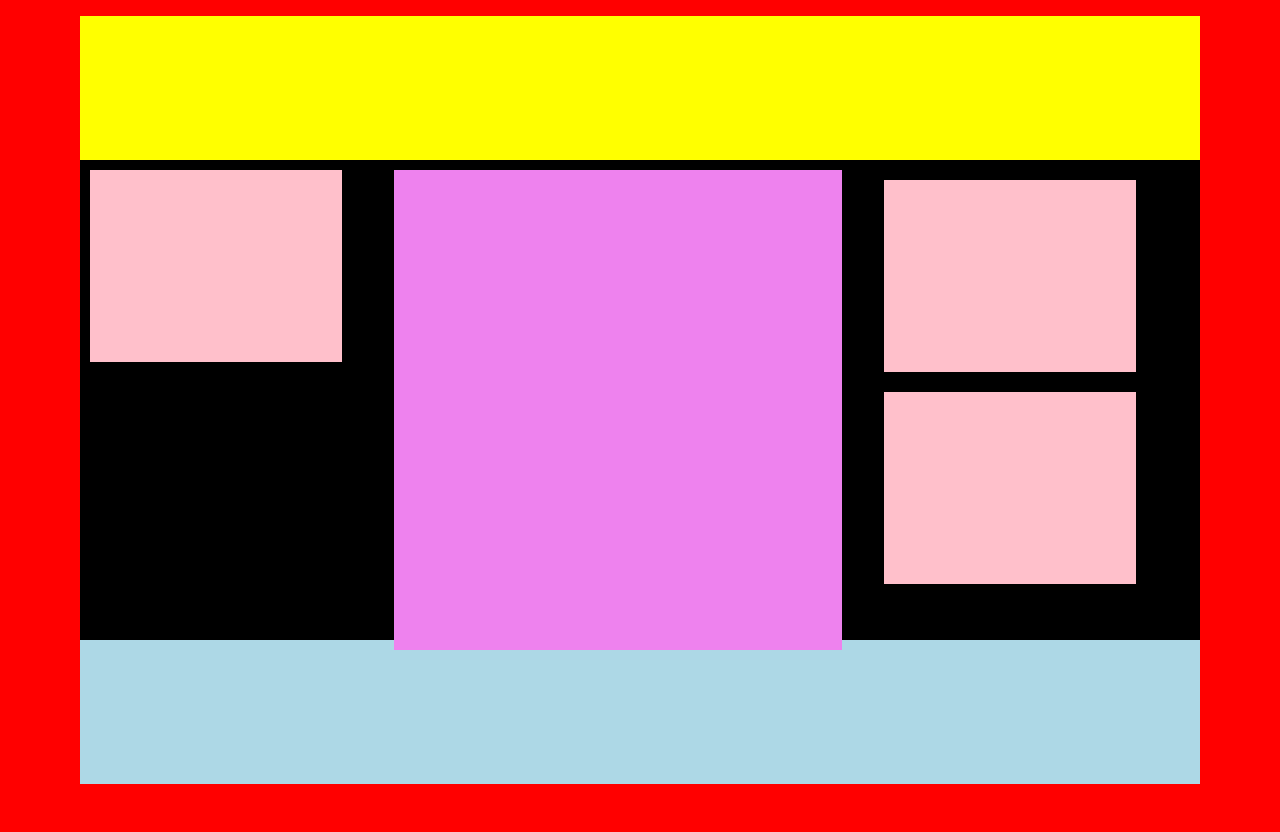
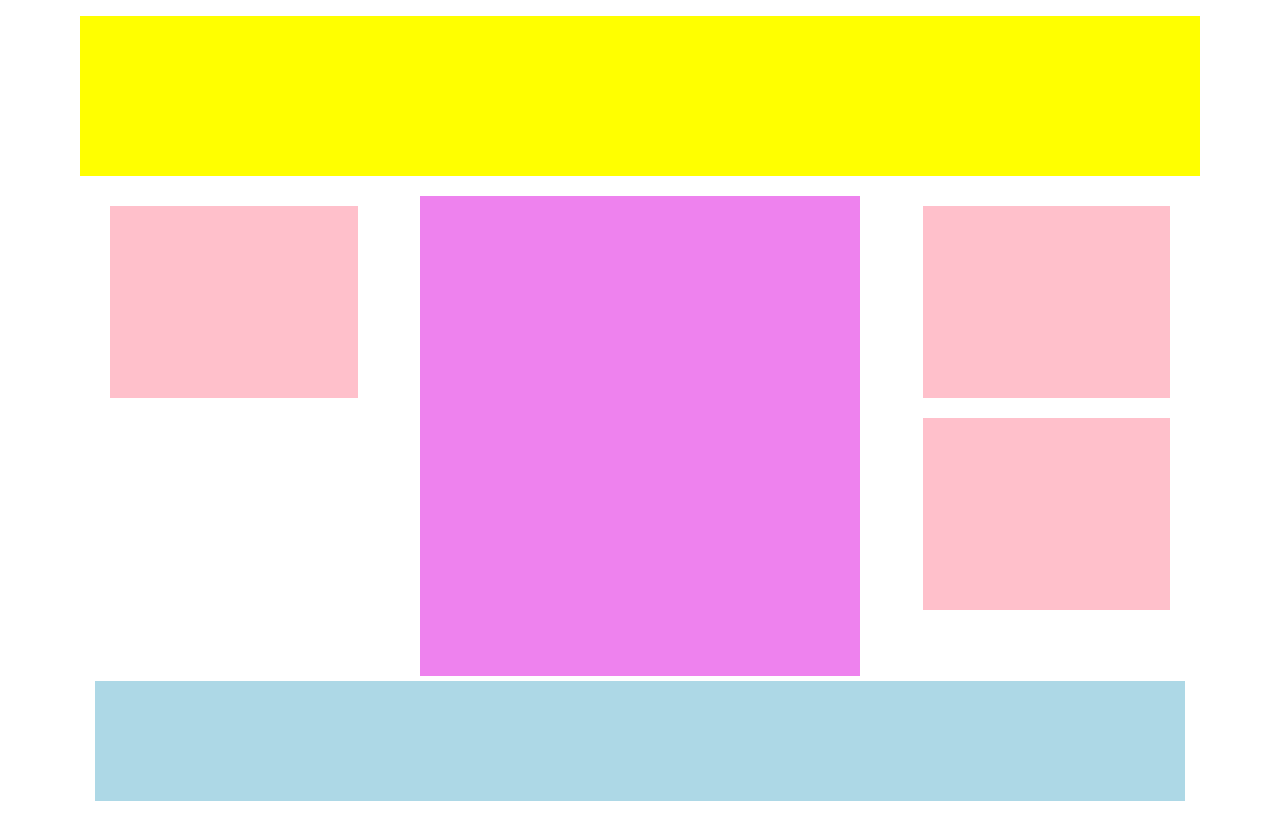
Before and after one commit to GiulioVolletti/htmlcss-struttura-wp, a plain HTML site: page index.html in a window 1280 px wide. Drawn offline with Linux system fonts and the light colour scheme.

Commit message:
First push

```diff
--- a/css/style.css
+++ b/css/style.css
@@ -7,21 +7,24 @@
 body {
   height: 100vh;
   margin: 2vh 10vh;
-  background-color: red
+  /* background-color: red */
 }
 
 header {
-  height: 18vh;
+  height: 20vh;
   background-color: yellow;
 }
 
 main {
-  background-color: black;
+  /* background-color: black; */
   height: 60vh;
+  margin: 10px;
+  position: relative;
 }
 
 footer {
-  height: 18vh;
+  height: 15vh;
+  margin: 15px;
   background-color: lightblue;
 }
 
@@ -37,8 +40,13 @@ main::after {
 }
 
 .center {
+  position: absolute;
+  top: 50%;
+  left: 50%;
+  transform: translate(-50% , -50%);
   height: 100%;
   width: 40%;
+  margin: 10px 0;
   background-color: violet;
 }
 
@@ -48,6 +56,7 @@ aside {
 }
 
 .left , .right {
+  margin: 10px;
   height: 40%;
   width: 90%;
   background-color: pink;
@@ -58,6 +67,9 @@ aside {
 }
 
 .right {
-  margin: 10px;
   float: right;
 }
+
+#asright {
+  float: right;
+}
--- a/index.html
+++ b/index.html
@@ -20,7 +20,7 @@
       </aside>
       <div class="container center">
       </div>
-      <aside class="container">
+      <aside class="container" id="asright">
         <div class="right">
         </div>
         <div class="right">
```
